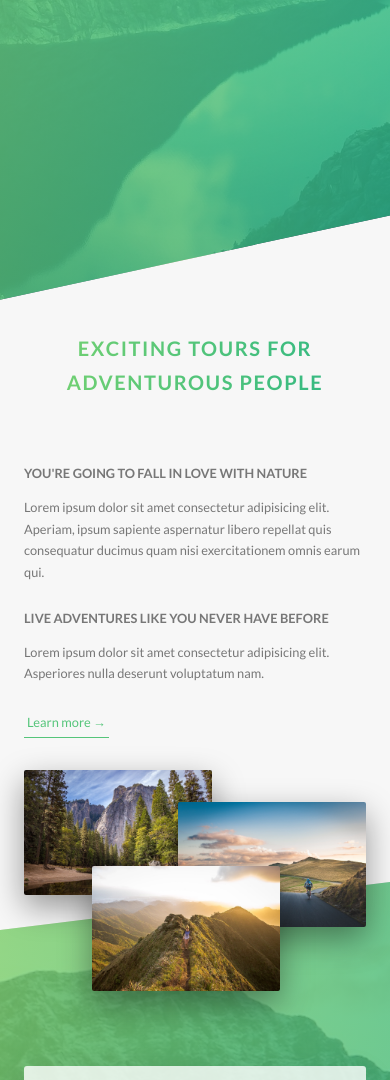
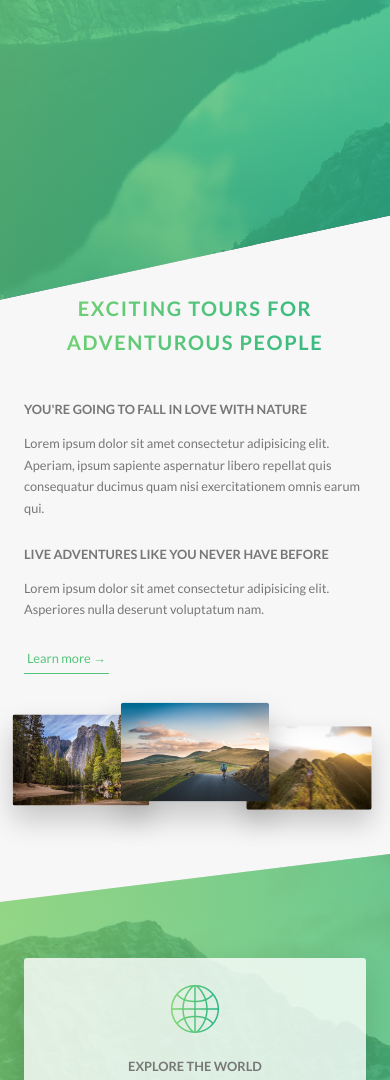
Before and after one commit to GeorgeMitsikaris/NatoursMediaQueries-Tutorial, a website: page index.html in a window 390 px wide. Shown: the part 502-1582 px from the top of the page. Drawn offline with Linux system fonts and the light colour scheme.

Commit message:
Writing media queries for layout,  about and features sections

```diff
--- a/sass/base/_utilities.scss
+++ b/sass/base/_utilities.scss
@@ -1,8 +1,20 @@
 .u-center-text { text-align: center !important; }
 
 .u-margin-bottom-small { margin-bottom: 1.5rem !important; }
-.u-margin-bottom-medium { margin-bottom: 4rem !important; }
-.u-margin-bottom-big { margin-bottom: 8rem !important; }
+.u-margin-bottom-medium {
+    margin-bottom: 4rem !important;
+
+    @include respond(tab-port){
+        margin-bottom: 3rem !important;
+    }
+}
+.u-margin-bottom-big {
+    margin-bottom: 8rem !important;
+
+    @include respond(tab-port){
+        margin-bottom: 5rem !important;
+    }
+}
 
 .u-margin-top-big { margin-top: 8rem !important; }
 .u-margin-top-huge { margin-top: 10rem !important; }
--- a/sass/components/_composition.scss
+++ b/sass/components/_composition.scss
@@ -10,19 +10,43 @@
         transition: all .2s;
         outline-offset: 2rem;
 
+        @include respond(tab-port){
+            float: left;
+            position: relative;
+            width: 33.333333333%;
+            box-shadow: 0 1.5rem 3rem rgba($color-black, .2);
+        }
+
         &--p1 {
             left: 0;
             top: -2rem;
+
+            @include respond(tab-port){
+                top: 0;
+                transform: scale(1.2);
+            }
         }
 
         &--p2 {
             right: 0;
             top: 2rem;
+
+            @include respond(tab-port){
+                top: -1rem;
+                transform: scale(1.3);
+                z-index: 500;
+            }
         }
 
         &--p3 {
             left: 20%;
             top: 10rem;
+
+            @include respond(tab-port){
+                top: 1rem;
+                left: 0;
+                transform: scale(1.1);
+            }
         }
 
         &:hover {
--- a/sass/components/_feature-box.scss
+++ b/sass/components/_feature-box.scss
@@ -7,6 +7,10 @@
     box-shadow: 0 1.5rem 4rem rgba($color-black, .15);
     transition: transform .3s;
 
+    @include respond(tab-port){
+        padding: 2rem;
+    }
+
     &__icon {
         font-size: 6rem;
         margin-bottom: .5rem;
@@ -14,6 +18,10 @@
         background-image: linear-gradient(to right, $color-primary-light, $color-primary-dark);
         -webkit-background-clip: text;
         color: transparent;
+
+        @include respond(tab-port){
+            margin-bottom: 0;
+        }
     }
 
     &:hover {
--- a/sass/layout/_footer.scss
+++ b/sass/layout/_footer.scss
@@ -11,6 +11,10 @@
     &__logo-box {
         text-align: center;
         margin-bottom: 8rem;
+
+        @include respond(tab-port){
+            margin-bottom: 6rem;
+        }
     }
 
     &__logo {
--- a/sass/pages/_home.scss
+++ b/sass/pages/_home.scss
@@ -2,6 +2,10 @@
     background-color: $color-grey-light-1;
     padding: 25rem 0;
     margin-top: -20vh;
+
+    @include respond(tab-port){
+        padding: 20rem 0;
+    }
 }
 
 .section-features {
@@ -19,22 +23,38 @@
         transform: skewY(7deg);
     }
 
+    @include respond(tab-port){
+        padding: 10rem 0;
+    }
+
 }
 
 .section-tours {
     background-color: $color-grey-light-1;
     padding: 25rem 0 15rem 0;
     margin-top: -10rem;
+
+    @include respond(tab-port){
+        padding: 20rem 0 10rem 0;
+    }
 }
 
 .section-stories {
     position: relative;
     padding: 15rem 0;
+
+    @include respond(tab-port){
+        padding: 10rem 0;
+    }
 }
 
 .section-book {
     padding: 15rem 0;
     background-image: linear-gradient(to right bottom, $color-primary-light, $color-primary-dark);
+
+    @include respond(tab-port){
+        padding: 10rem 0;
+    }
 }
 
 .book {
```
Also changed, not shown: css/style.css.
